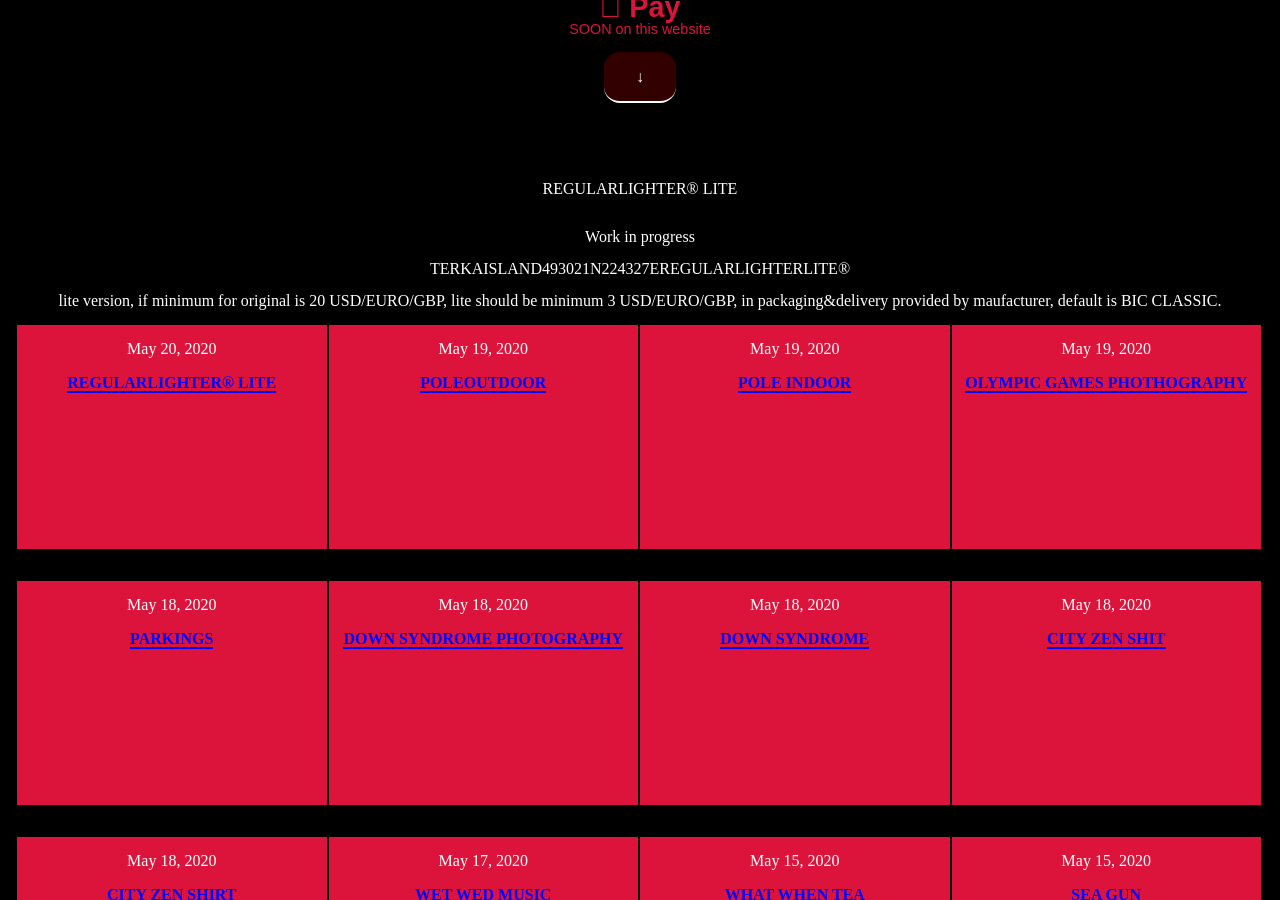
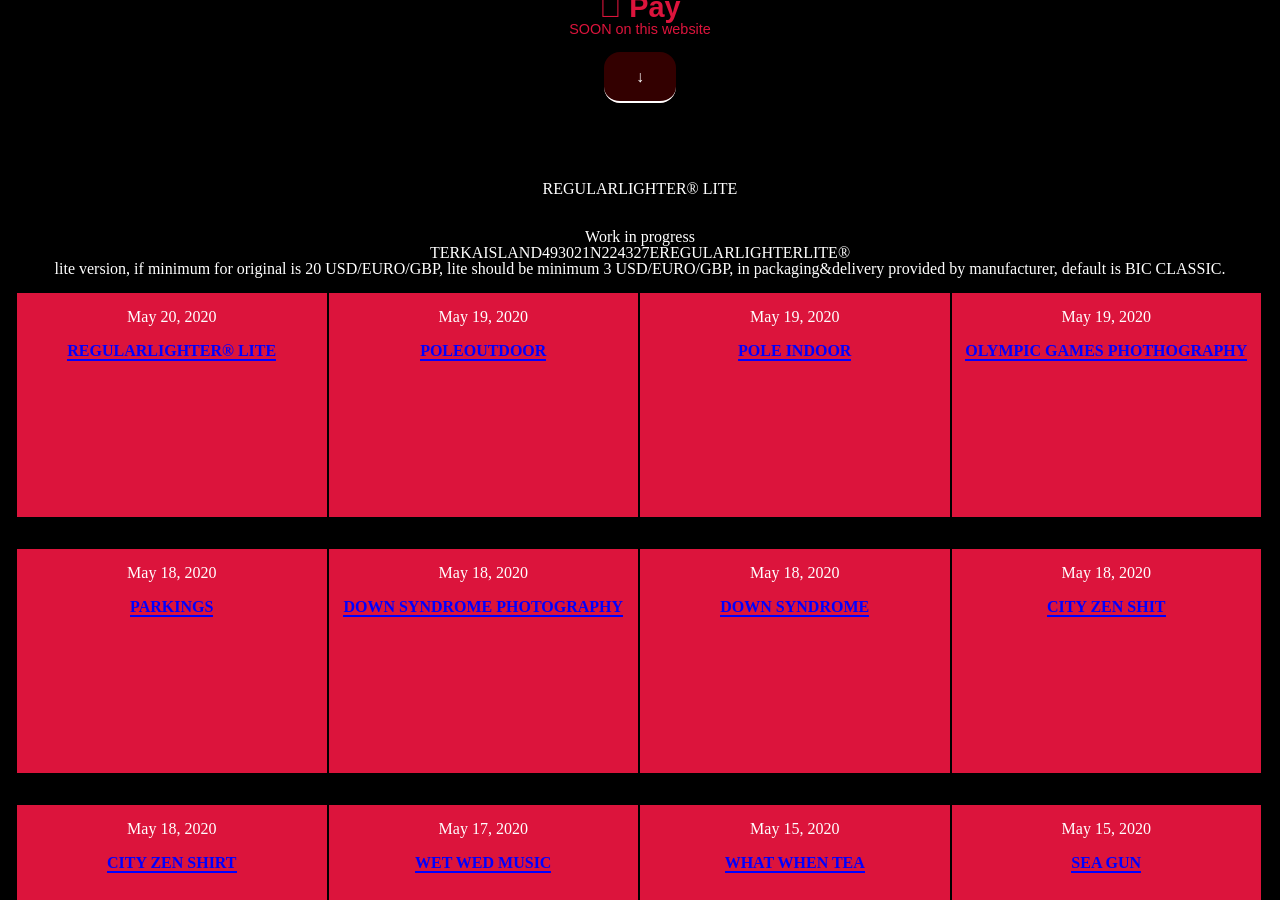
Before and after one commit to terkaisland/terkaisland.github.io, a Jekyll site: the page built from _posts/2020-05-20-brand_regularlighter_lite.markdown, in a window 1280 px wide and 900 px high, scrolled down 1556 px. Built offline with Jekyll 4.4.1, drawn with Linux system fonts in a browser that asks for light colours.

Commit message:
details added to lite regular lighter brand page, manufacturer typo fixed

```diff
--- a/_posts/2020-05-20-brand_regularlighter_lite.markdown
+++ b/_posts/2020-05-20-brand_regularlighter_lite.markdown
@@ -5,5 +5,5 @@ category: brands
 permalink: /brand/REGULARLIGHTER/lite
 ---
 ## Work in progress
- TERKAISLAND493021N224327EREGULARLIGHTERLITE®
-- lite version, if minimum for original is 20 USD/EURO/GBP, lite should be minimum 3 USD/EURO/GBP, in packaging&delivery provided by maufacturer, default is BIC CLASSIC.
+### TERKAISLAND493021N224327EREGULARLIGHTERLITE®
+- lite version, if minimum for original is 20 USD/EURO/GBP, lite should be minimum 3 USD/EURO/GBP, in packaging&delivery provided by manufacturer, default is BIC CLASSIC.
```
Also changed, not shown: 2 other files.
